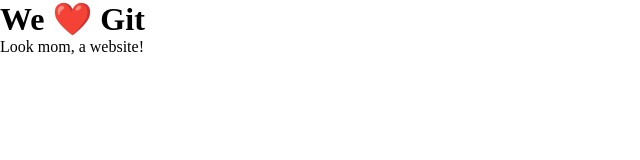
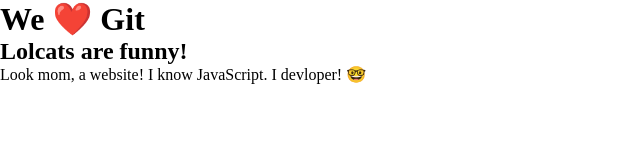
Before and after one commit to drblue/fed24-git-workshop, a plain HTML site: page index.html in a window 1280 px wide. Shown: the whole page, without its empty margins (0-640 px from the left). Drawn offline with Linux system fonts and the light colour scheme.

Commit message:
Moar content!! 🤩

```diff
--- a/index.html
+++ b/index.html
@@ -9,7 +9,8 @@
 
 <body>
 	<h1>We ❤️ Git</h1>
+	<h2>Lolcats are funny!</h2>
 
-	<p>Look mom, a website!</p>
+	<p>Look mom, a website! I know JavaScript. I devloper! 🤓</p>
 </body>
 </html>
```
